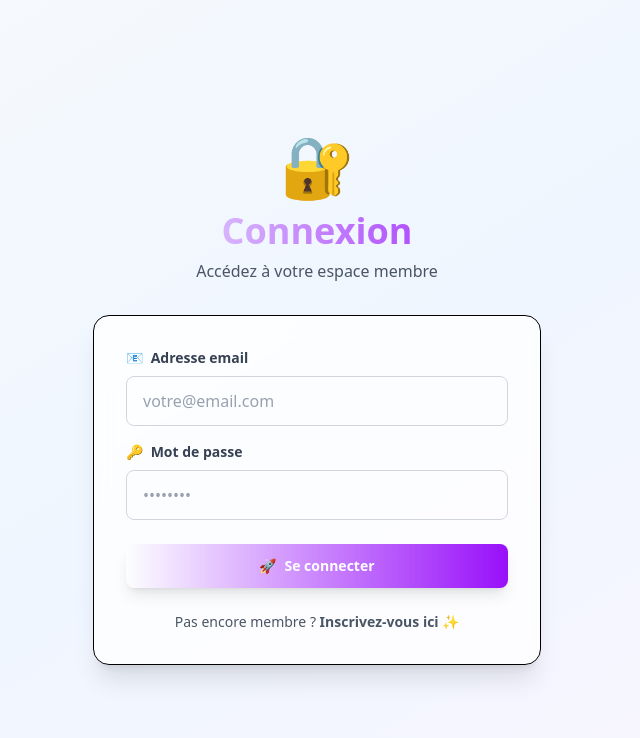
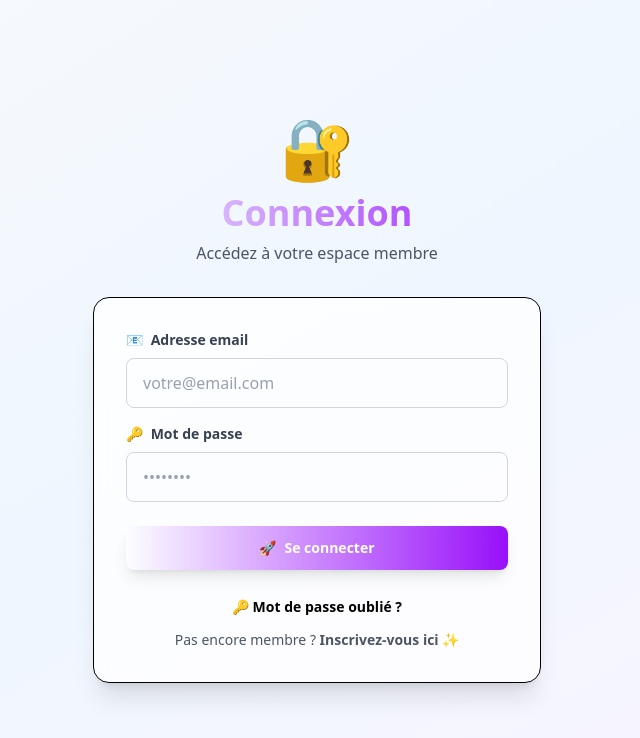
Before and after one commit to Sam9682/ai-hypervisia, a React (Vite) app in the folder frontend/: page /login in a window 1280 px wide. Shown: the top 738 px of the page, without its empty margins (323-963 px from the left). Built offline with nearby package versions, Linux system fonts and the light colour scheme; no server answers.

Commit message:
Password missing functionality

```diff
--- a/frontend/src/pages/HomePage.tsx
+++ b/frontend/src/pages/HomePage.tsx
@@ -304,7 +304,7 @@ export const HomePage = () => {
           <div className="bg-gradient-to-br from-primary-50 to-purple-50 p-6 rounded-xl">
             <h3 className="font-semibold text-gray-900 mb-3">💡 Les membres du bureau ?</h3>
             <p className="text-gray-600 text-sm leading-relaxed">
-              - Samuel LEPETRE, Président, ancien ingénieur informatique chez AWS, 25 ans d'expérience, IA depuis 2023 et les jours<br />
+              - Samuel LEPETRE, Président, ancien ingénieur informatique chez AWS, 35 ans d'expérience, Informaticien depuis l'Oric 1, IA depuis 2023 et depuis, tous les jours<br />
               - Nael LEPETRE, Secrétaire, étudiant en master de Math. et Centrale Lyon, 1ière génération de Maths par l'IA<br />
               - Thibaud BRUNEL, Trésorier, 25 ans d'expérience en informatique
             </p>
--- a/frontend/src/pages/LoginPage.tsx
+++ b/frontend/src/pages/LoginPage.tsx
@@ -110,13 +110,20 @@ export const LoginPage = () => {
               </button>
             </div>
           </form>
-          <div className="mt-6 text-center">
-            <p className="text-sm text-gray-600">
-              Pas encore membre ?{' '}
-              <a href="/register" className="font-semibold text-primary-600 hover:text-primary-700 transition-colors">
-                Inscrivez-vous ici ✨
+          <div className="mt-6 space-y-3">
+            <div className="text-center">
+              <a href="/forgot-password" className="text-sm font-semibold text-primary-600 hover:text-primary-700 transition-colors">
+                🔑 Mot de passe oublié ?
               </a>
-            </p>
+            </div>
+            <div className="text-center">
+              <p className="text-sm text-gray-600">
+                Pas encore membre ?{' '}
+                <a href="/register" className="font-semibold text-primary-600 hover:text-primary-700 transition-colors">
+                  Inscrivez-vous ici ✨
+                </a>
+              </p>
+            </div>
           </div>
         </div>
       </div>
```
